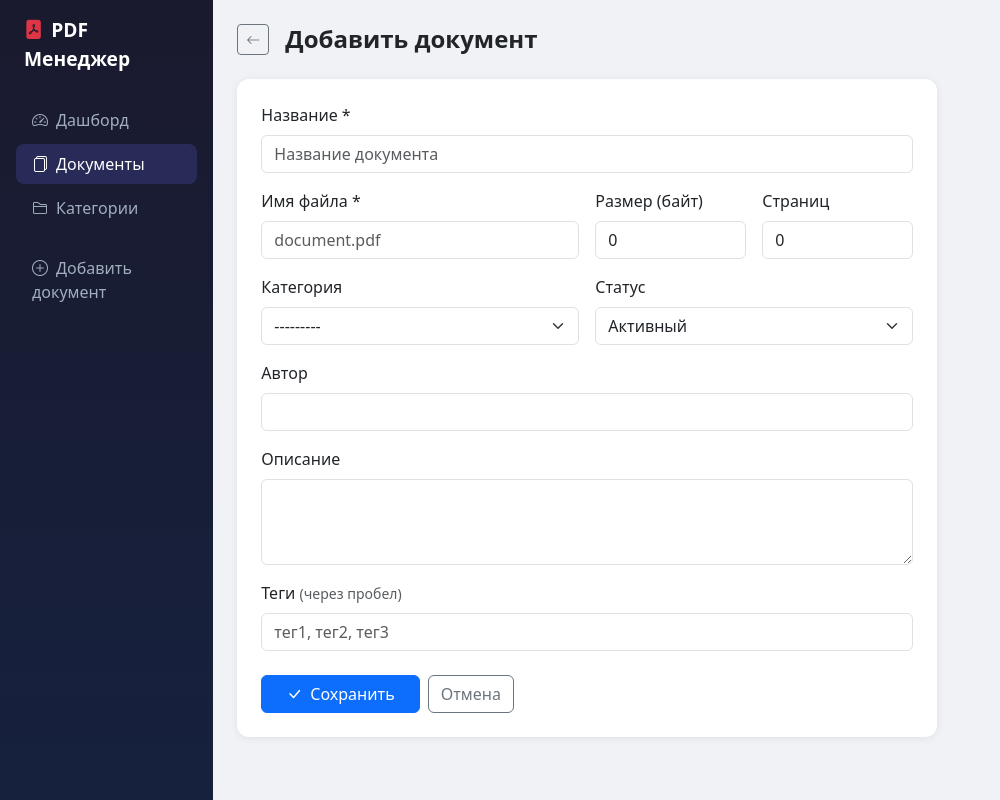
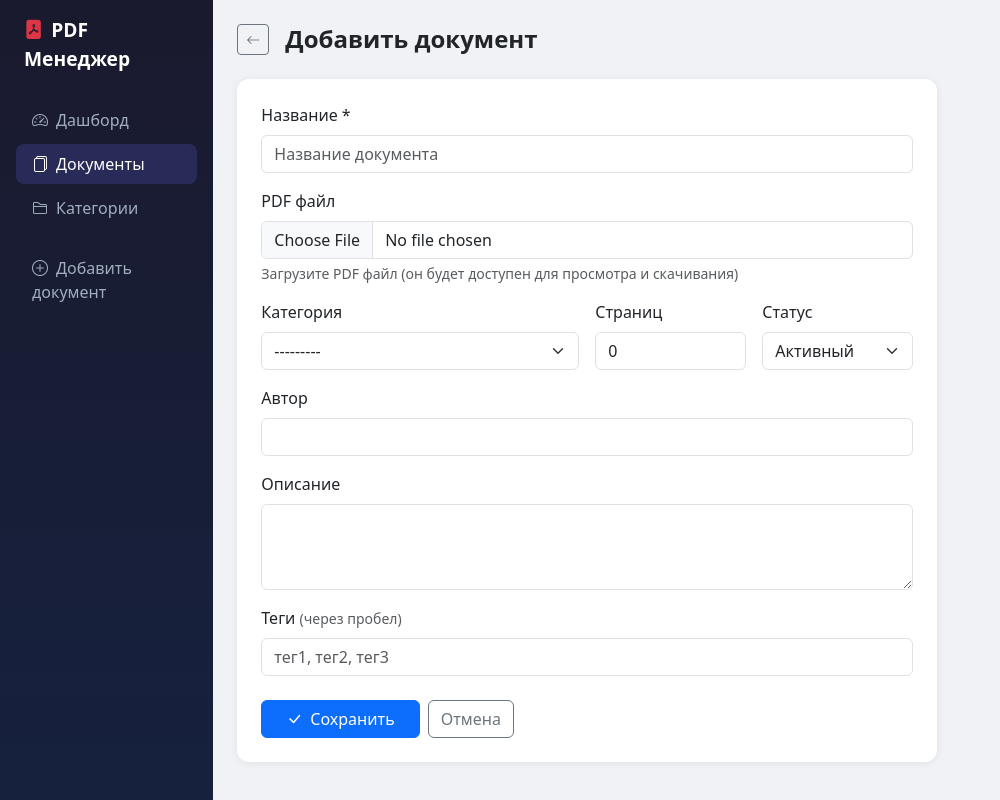
Before and after one commit to muratbolatbekov-svg/pdf_manager, a Django app: page /documents/create/ in a window 1280 px wide. Shown: the whole page, without its empty margins (0-1000 px from the left). Run offline with Django 5.2, Linux system fonts and the light colour scheme; data comes from the database, SQL or seed files in the repository.

Commit message:
add pdf upload cloudinary

```diff
--- a/documents/forms.py
+++ b/documents/forms.py
@@ -4,13 +4,12 @@ from .models import Document, Category
 class DocumentForm(forms.ModelForm):
     class Meta:
         model = Document
-        fields = ['title', 'description', 'category', 'file_name', 'file_size', 'pages', 'author', 'tags', 'status']
+        fields = ['title', 'description', 'category', 'pdf_file', 'pages', 'author', 'tags', 'status']
         widgets = {
             'title': forms.TextInput(attrs={'class': 'form-control', 'placeholder': 'Название документа'}),
             'description': forms.Textarea(attrs={'class': 'form-control', 'rows': 3}),
             'category': forms.Select(attrs={'class': 'form-select'}),
-            'file_name': forms.TextInput(attrs={'class': 'form-control', 'placeholder': 'document.pdf'}),
-            'file_size': forms.NumberInput(attrs={'class': 'form-control'}),
+            'pdf_file': forms.FileInput(attrs={'class': 'form-control', 'accept': '.pdf'}),
             'pages': forms.NumberInput(attrs={'class': 'form-control'}),
             'author': forms.TextInput(attrs={'class': 'form-control'}),
             'tags': forms.TextInput(attrs={'class': 'form-control', 'placeholder': 'тег1, тег2, тег3'}),
--- a/documents/models.py
+++ b/documents/models.py
@@ -23,7 +23,8 @@ class Document(models.Model):
     title = models.CharField(max_length=255, verbose_name="Название")
     description = models.TextField(blank=True, verbose_name="Описание")
     category = models.ForeignKey(Category, on_delete=models.SET_NULL, null=True, blank=True, verbose_name="Категория")
-    file_name = models.CharField(max_length=255, verbose_name="Имя файла")
+    pdf_file = models.FileField(upload_to='pdfs/', blank=True, null=True, verbose_name="PDF файл")
+    file_name = models.CharField(max_length=255, blank=True, verbose_name="Имя файла")
     file_size = models.PositiveIntegerField(default=0, verbose_name="Размер (байт)")
     pages = models.PositiveIntegerField(default=0, verbose_name="Страниц")
     author = models.CharField(max_length=150, blank=True, verbose_name="Автор")
--- a/documents/views.py
+++ b/documents/views.py
@@ -40,9 +40,13 @@ def document_detail(request, pk):
 
 def document_create(request):
     if request.method == 'POST':
-        form = DocumentForm(request.POST)
+        form = DocumentForm(request.POST, request.FILES)
         if form.is_valid():
-            form.save()
+            doc = form.save(commit=False)
+            if doc.pdf_file:
+                doc.file_name = doc.pdf_file.name
+                doc.file_size = doc.pdf_file.size
+            doc.save()
             messages.success(request, 'Документ успешно добавлен!')
             return redirect('document_list')
     else:
@@ -52,9 +56,13 @@ def document_create(request):
 def document_edit(request, pk):
     document = get_object_or_404(Document, pk=pk)
     if request.method == 'POST':
-        form = DocumentForm(request.POST, instance=document)
+        form = DocumentForm(request.POST, request.FILES, instance=document)
         if form.is_valid():
-            form.save()
+            doc = form.save(commit=False)
+            if doc.pdf_file and hasattr(doc.pdf_file, 'size'):
+                doc.file_name = doc.pdf_file.name
+                doc.file_size = doc.pdf_file.size
+            doc.save()
             messages.success(request, 'Документ обновлён!')
             return redirect('document_detail', pk=pk)
     else:
--- a/requirements.txt
+++ b/requirements.txt
@@ -1,3 +1,5 @@
 django==4.2.0
 gunicorn==21.2.0
 whitenoise==6.6.0
+cloudinary==1.36.0
+django-cloudinary-storage==0.3.0
--- /dev/null
+++ b/runtime.txt
@@ -0,0 +1 @@
+python-3.11.0
--- a/templates/documents/document_form.html
+++ b/templates/documents/document_form.html
@@ -6,14 +6,17 @@
   <h4 class="fw-bold mb-0">{{ title }}</h4>
 </div>
 <div class="card p-4" style="max-width:700px">
-  <form method="post">{% csrf_token %}
+  <form method="post" enctype="multipart/form-data">{% csrf_token %}
     <div class="row g-3">
       <div class="col-12"><label class="form-label fw-medium">Название *</label>{{ form.title }}</div>
-      <div class="col-md-6"><label class="form-label fw-medium">Имя файла *</label>{{ form.file_name }}</div>
-      <div class="col-md-3"><label class="form-label fw-medium">Размер (байт)</label>{{ form.file_size }}</div>
+      <div class="col-12">
+        <label class="form-label fw-medium">PDF файл</label>
+        {{ form.pdf_file }}
+        <div class="form-text">Загрузите PDF файл (он будет доступен для просмотра и скачивания)</div>
+      </div>
+      <div class="col-md-6"><label class="form-label fw-medium">Категория</label>{{ form.category }}</div>
       <div class="col-md-3"><label class="form-label fw-medium">Страниц</label>{{ form.pages }}</div>
-      <div class="col-md-6"><label class="form-label fw-medium">Категория</label>{{ form.category }}</div>
-      <div class="col-md-6"><label class="form-label fw-medium">Статус</label>{{ form.status }}</div>
+      <div class="col-md-3"><label class="form-label fw-medium">Статус</label>{{ form.status }}</div>
       <div class="col-12"><label class="form-label fw-medium">Автор</label>{{ form.author }}</div>
       <div class="col-12"><label class="form-label fw-medium">Описание</label>{{ form.description }}</div>
       <div class="col-12"><label class="form-label fw-medium">Теги <span class="text-muted small">(через пробел)</span></label>{{ form.tags }}</div>
```
Also changed, not shown: config/settings.py (+16 -9 lines), templates/documents/document_detail.html (+10 -2 lines), documents/migrations/0002_document_pdf_file_alter_document_file_name.py (added), 1 other file.
